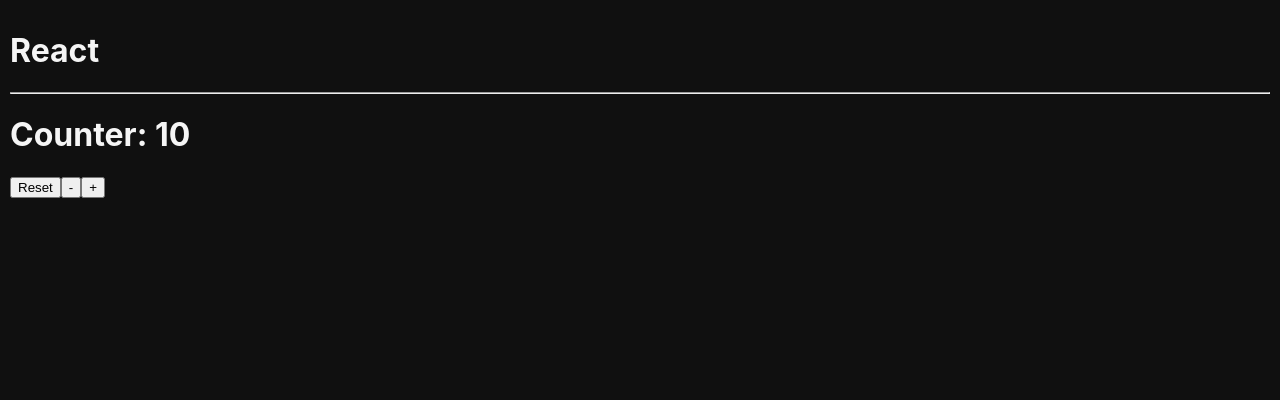
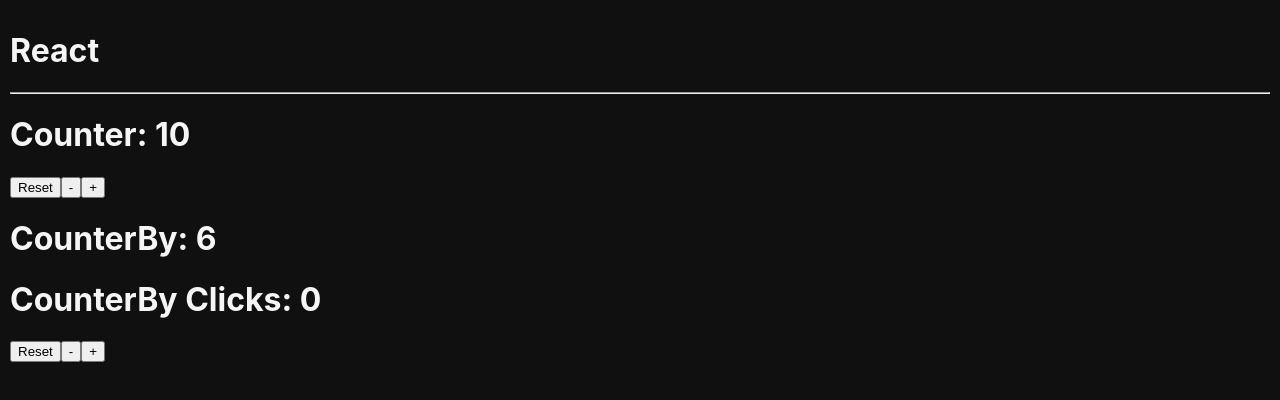
Before and after one commit to wolftrax5/react-concepts, a React (Create React App) app: page / in a window 1280 px wide. Shown: the top 400 px of the page. Built offline with nearby package versions, Linux system fonts and the light colour scheme.

Commit message:
Props & types

```diff
--- a/src/App.tsx
+++ b/src/App.tsx
@@ -1,4 +1,5 @@
 import { Counter } from "./bases/Counter";
+import { CounterBy } from "./bases/CounterBy";
 
 function App() {
   return (
@@ -6,6 +7,7 @@
       <h1>React</h1>
       <hr></hr>
       <Counter initialValue={10}></Counter>
+      <CounterBy initialValue={6}></CounterBy>
     </>
   );
 }
--- /dev/null
+++ b/src/bases/CounterBy.tsx
@@ -0,0 +1,43 @@
+import { useState } from "react";
+interface CounterByProps {
+  initialValue?: number;
+}
+
+interface CounterState {
+  counter: number;
+  clicks: number;
+}
+
+export const CounterBy = ({ initialValue = 0 }: CounterByProps) => {
+  const [{ clicks, counter }, setCount] = useState<CounterState>({
+    counter: initialValue,
+    clicks: 0,
+  });
+
+  const handlerClick = (value: number) => {
+    setCount(({ counter: prevCounter, clicks: prevClicks }) => ({
+      counter: prevCounter + value,
+      clicks: prevClicks + 1,
+    }));
+  };
+
+  return (
+    <>
+      <h1>CounterBy: {counter}</h1>
+      <h1>CounterBy Clicks: {clicks}</h1>
+
+      <button
+        onClick={() =>
+          setCount({
+            counter: initialValue,
+            clicks: 0,
+          })
+        }
+      >
+        Reset
+      </button>
+      <button onClick={() => handlerClick(-1)}>-</button>
+      <button onClick={() => handlerClick(1)}>+</button>
+    </>
+  );
+};
```
